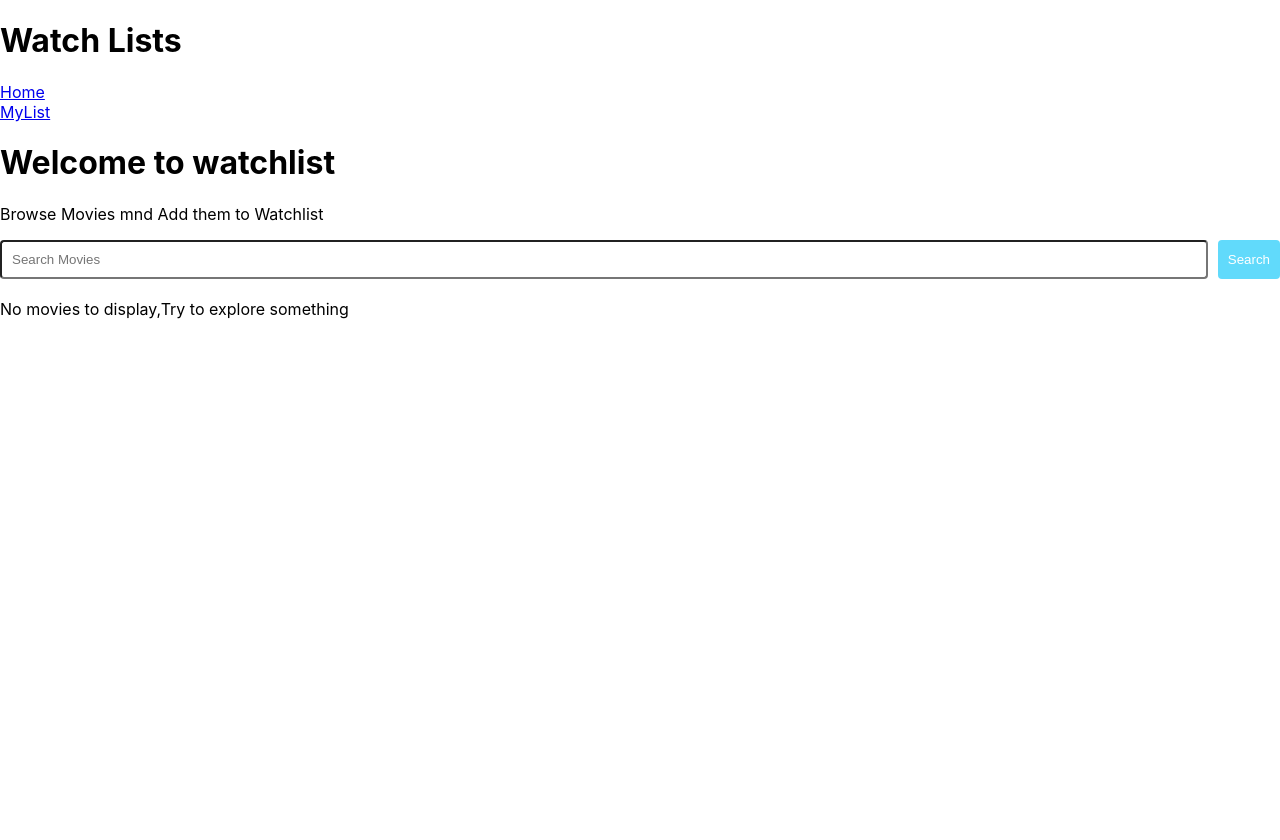
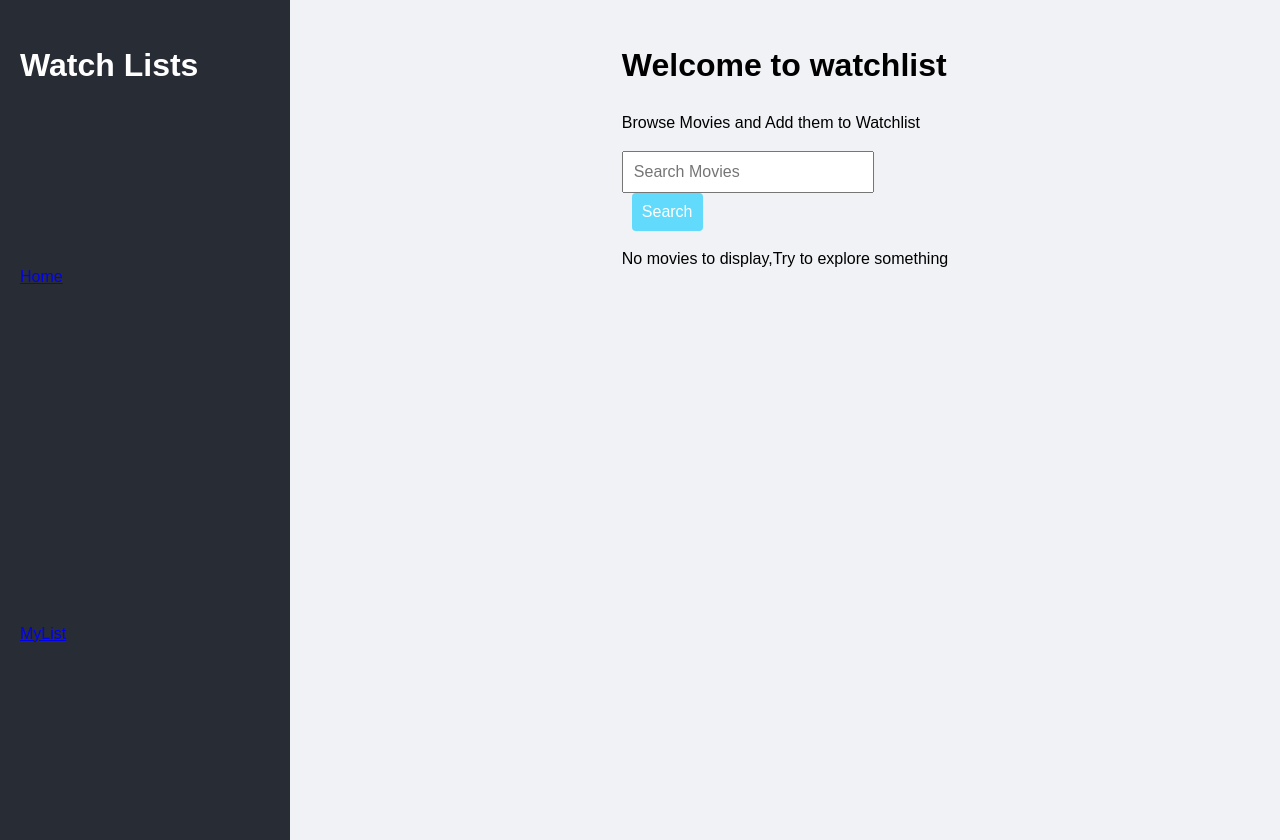
Before and after one commit to salu-k/Movie_WatchList, a React (Create React App) app: page / in a window 1280 px wide. Before the commit the page ends 800 px from the top, so only its background shows below. Built offline with nearby package versions, Linux system fonts and the light colour scheme.

Commit message:
Styled better

```diff
--- a/src/App.css
+++ b/src/App.css
@@ -36,3 +36,22 @@
     transform: rotate(360deg);
   }
 }
+body {
+  margin: 0;
+  padding: 0;
+  font-family: Arial, sans-serif;
+  font-size: 16px;
+  line-height: 1.5;
+  background-color: #f0f2f5;
+}
+
+@media (max-width: 768px) {
+  body {
+    font-size: 14px;
+  }
+}
+.app {
+  display: flex;
+  flex-direction: row;
+  height: 100vh;
+}
--- a/src/Component/Movieitem.css
+++ b/src/Component/Movieitem.css
@@ -6,7 +6,6 @@
     box-shadow:0 2px 4px rgba(0,0,0,0.1) ;
     text-align: center;
 }
-
 .movie-item image{
     max-width: 100%;
     border-radius: 4px;
@@ -21,3 +20,14 @@
     background-color: #61dafb;
     cursor: pointer;
 }
+
+
+  .movie-item h3 {
+    font-size: 18px;
+    margin: 10px 0;
+  }
+
+  .movie-item p {
+    font-size: 14px;
+    color: #666;
+  }
--- a/src/Component/Movielist.css
+++ b/src/Component/Movielist.css
@@ -1,5 +1,22 @@
-.movie-list{
+
+.movie-list {
     display: flex;
     flex-wrap: wrap;
+    grid-template-columns: repeat(auto-fit, minmax(150px, 1fr));
     gap: 20px;
-}
+    padding: 16px;
+  }
+
+
+  .movie-item {
+    border: 1px solid #ccc;
+    padding: 8px;
+    text-align: center;
+    background-color: #fff;
+  }
+
+  @media (max-width: 768px) {
+    .movie-item {
+      padding: 4px;
+    }
+  }
--- a/src/Component/Searchbar.css
+++ b/src/Component/Searchbar.css
@@ -1,15 +1,22 @@
-.search-bar{
+.search-bar button{
+
+}
+.searchbar {
     display: flex;
+    justify-content: center;
     margin-bottom: 20px;
-}
+  }
 
-.search-bar input{
-    flex: 1;
+  input {
+    width: 70%;
     padding: 10px;
-    border-radius: 4px;
-    border: 1px solic #ccc;
-}
-.search-bar button{
+    font-size: 1rem;
+  }
+
+  button {
+    padding: 10px 20px;
+    font-size: 1rem;
+    cursor: pointer;
     padding: 10px;
     border: none;
     border-radius: 4px;
@@ -19,4 +26,15 @@
     margin-left: 10px;
     pointer-events: auto;
     z-index: 1;
-}
+  }
+
+  @media (max-width: 768px) {
+    input {
+      width: 90%;
+    }
+
+    button {
+      padding: 8px 16px;
+      font-size: 0.9rem;
+    }
+  }
--- a/src/Component/Sidebar.css
+++ b/src/Component/Sidebar.css
@@ -1,10 +1,3 @@
-.side-bar{
-    width: 250px;
-    background-color:#282c34 ;
-    color: white;
-    padding: 20px;
-
-}
 .side-bar h1{
     margin-bottom: 20px;
 }
@@ -22,3 +15,20 @@
 .user{
     margin-top: 20px;
 }
+
+
+  @media (max-width: 768px) {
+    .sidebar {
+      display: none; /* Hide sidebar on smaller screens */
+    }
+  }
+  .sidebar {
+    width: 250px;
+    background-color: #282c34;
+    color: white;
+    padding: 20px;
+    display: flex;
+    flex-direction: column;
+    justify-content: space-between;
+    height: 100vh;
+  }
--- a/src/Pages/Home.css
+++ b/src/Pages/Home.css
@@ -0,0 +1,37 @@
+.home-page {
+    padding: 20px;
+    margin: 0 auto;
+    max-width: 1200px;
+  }
+
+  h1 {
+    font-size: 2rem;
+  }
+
+  @media (max-width: 768px) {
+    .home-page {
+      padding: 10px;
+    }
+
+    h1 {
+      font-size: 1.5rem;
+    }
+  }
+  .main-content {
+    flex: 1;
+    padding: 20px;
+    background-color: #f0f2f5;
+    overflow-y: auto;
+    display: flex;
+    flex-direction: column;
+  }
+
+  .main-content h1 {
+    font-size: 28px;
+    margin-bottom: 20px;
+  }
+
+  .main-content p {
+    font-size: 18px;
+    margin-bottom: 20px;
+  }
--- a/src/Pages/Home.jsx
+++ b/src/Pages/Home.jsx
@@ -1,7 +1,6 @@
 import React, { useState } from 'react'
 import Searchbar from '../Component/Searchbar'
 import Movielist from '../Component/Movielist'
-
 import axios from 'axios'
 import './Home.css'
 
@@ -30,7 +29,7 @@ function Home() {
   return (
     <div className='home-page'>
         <h1>Welcome to watchlist</h1>
-        <p>Browse Movies mnd Add them to Watchlist</p>
+        <p>Browse Movies and Add them to Watchlist</p>
         <Searchbar onSearch={handleSearch}/>
         <Movielist movies={movies} onAddToWatchlist={addToWatchlist}/>
     </div>
--- a/src/index.css
+++ b/src/index.css
@@ -1,8 +1,8 @@
 body {
-  margin: 0;
+  /* margin: 0;
   font-family: -apple-system, BlinkMacSystemFont, 'Segoe UI', 'Roboto', 'Oxygen',
     'Ubuntu', 'Cantarell', 'Fira Sans', 'Droid Sans', 'Helvetica Neue',
-    sans-serif;
+    sans-serif; */
   -webkit-font-smoothing: antialiased;
   -moz-osx-font-smoothing: grayscale;
 }
@@ -11,3 +11,16 @@ code {
   font-family: source-code-pro, Menlo, Monaco, Consolas, 'Courier New',
     monospace;
 }
+body {
+  margin: 0;
+  padding: 0;
+  font-family: Arial, sans-serif;
+  font-size: 16px;
+  line-height: 1.5;
+}
+
+@media (max-width: 768px) {
+  body {
+    font-size: 14px;
+  }
+}
```
